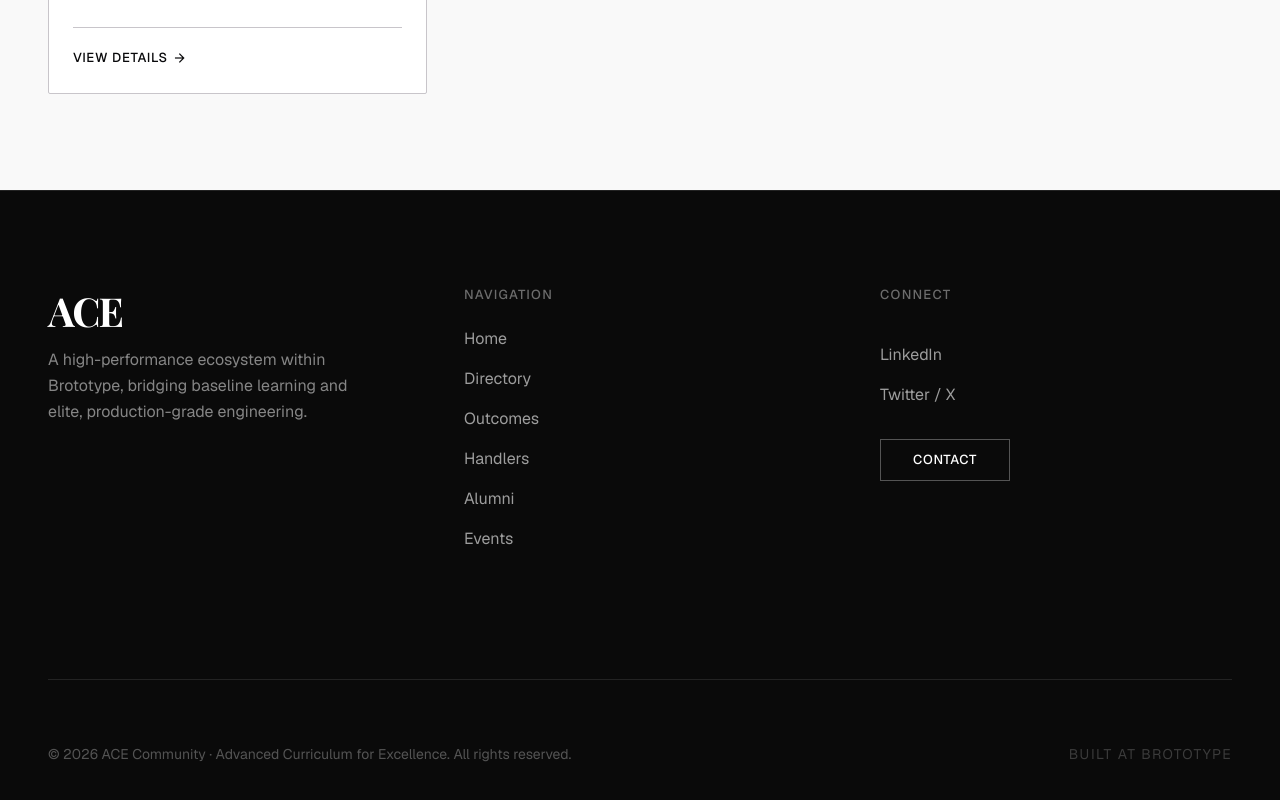
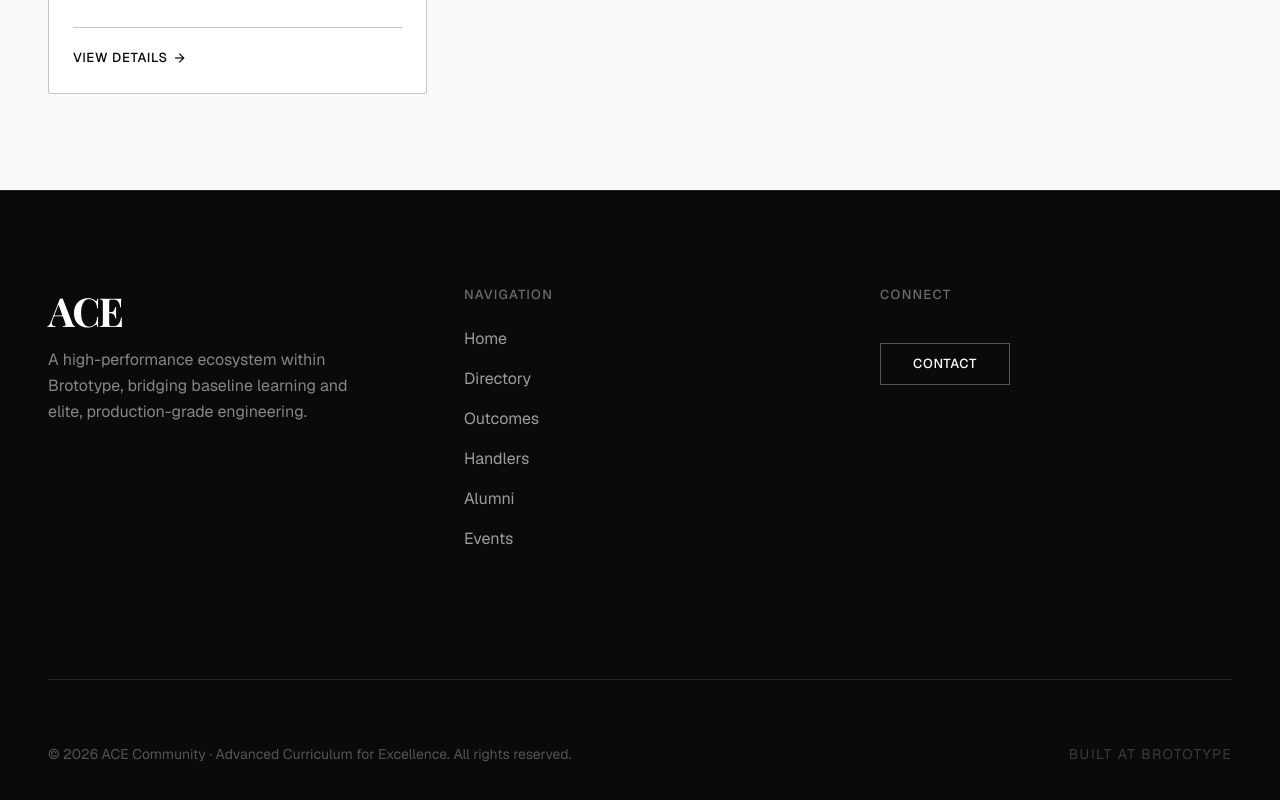
Before and after one commit to ACE-Program-Brototype/ace-web, a React (Vite) app: page /events in a window 1280 px wide. Shown: the part 1358-2158 px from the top of the page. Built offline with nearby package versions, Linux system fonts and the light colour scheme; a web font is replaced by a local one.

Commit message:
fix: removed linked in and twitter tag from footer

```diff
--- a/src/components/Footer.jsx
+++ b/src/components/Footer.jsx
@@ -57,8 +57,8 @@ export default function Footer() {
             <a href={`mailto:${import.meta.env.VITE_ORGANIZATION_EMAIL}`} className="font-body-md text-body-md text-white/60 hover:text-white transition-colors">
               {import.meta.env.VITE_ORGANIZATION_EMAIL}
             </a>
-            <a href="#" className="font-body-md text-body-md text-white/60 hover:text-white transition-colors">LinkedIn</a>
-            <a href="#" className="font-body-md text-body-md text-white/60 hover:text-white transition-colors mb-4">Twitter / X</a>
+            {/* <a href="#" className="font-body-md text-body-md text-white/60 hover:text-white transition-colors">LinkedIn</a>
+            <a href="#" className="font-body-md text-body-md text-white/60 hover:text-white transition-colors mb-4">Twitter / X</a> */}
             <Link
               onClick={() => window.scrollTo({ top: 0, behavior: 'smooth' })}
               to="/contact"
```
